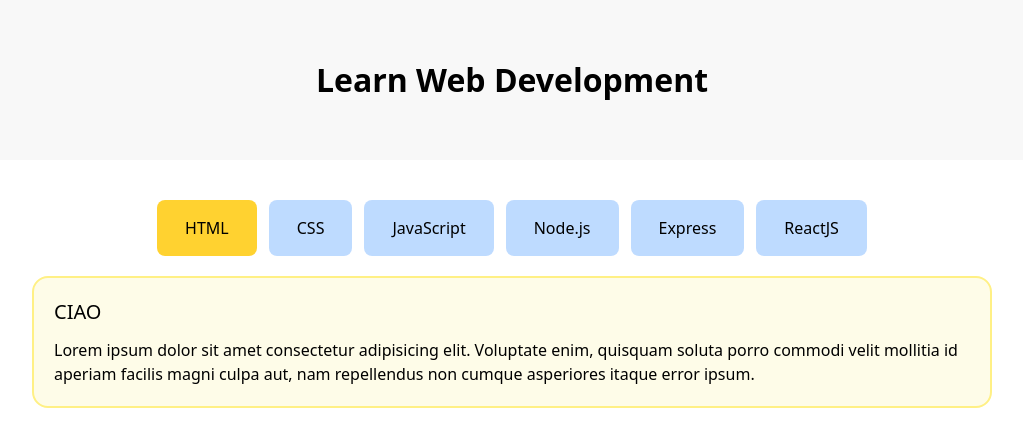
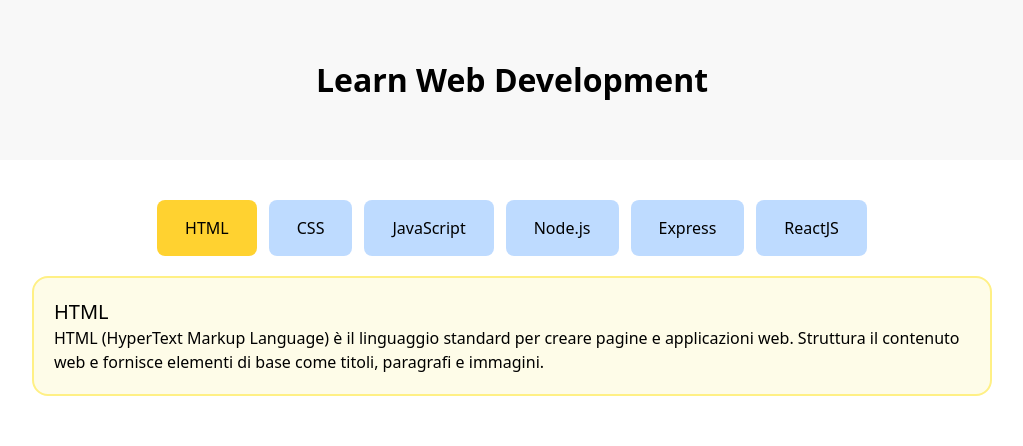
Before and after one commit to lorenzoferrante97/react-use-state, a React (Vite) app: page / in a window 1280 px wide. Shown: the top 446 px of the page, without its empty margins (128-1151 px from the left). Built offline with nearby package versions, Linux system fonts and the light colour scheme; a web font is replaced by a local one.

Commit message:
fix: deleted buttongroup comp + text container updated with correct info

```diff
--- a/src/components/Accordion.jsx
+++ b/src/components/Accordion.jsx
@@ -1,15 +1,41 @@
-
-import ButtonGroup from "./buttons/ButtonGroup";
+import { useState } from "react";
+import languages from "../data/languages";
+import Button from "./buttons/Button";
+// import ButtonGroup from "./buttons/ButtonGroup";
 import TextContainer from "./TextContainer";
 
 export default function Accordion () {
+
+    const [ activeLangId, setActiveLang ] = useState(1);
+
+    const changeActiveId = (activeId) => {
+        setActiveLang(activeId);
+    }
 
     return (
 
         <>
             <div className="flex flex-col items-center gap-5u">
-                <ButtonGroup />
-                <TextContainer />
+
+                <div className="flex flex-wrap justify-between lg:justify-center items-center gap-y-3u lg:gap-x-3u">
+                {
+                    languages.map( (language) => {
+                        return (
+                            <Button
+                                key={language.id}
+                                lang={language}
+                                type={ language.id === activeLangId ? "active" : "default" }
+                                // attivo funzione che imposta come linguaggio attivo l'id del button cliccato
+                                onClick={ () => changeActiveId(language.id) }
+                            />
+
+                    )})
+                }
+                </div>
+
+                {/* <ButtonGroup languages={languages} /> */}
+                <TextContainer languages={languages} activeLangId={activeLangId} />
+
             </div>
         </>
 
--- a/src/components/TextContainer.jsx
+++ b/src/components/TextContainer.jsx
@@ -1,14 +1,25 @@
 
 
-export default function TextContainer () {
+export default function TextContainer (props) {
 
+    const { languages, activeLangId } = props;
+
+    const activeLang = languages.find( (lang) => {
+        return lang.id === activeLangId;
+    } )
 
     return (
 
         <>
-            <div className="border-2 bg-yellow-50 w-full border-yellow-200 p-5u rounded-lg gap-3u flex flex-col lg:max-w-[80%]">
-                <p className="text-xl uppercase">Ciao</p>
-                <p className="font-light">Lorem ipsum dolor sit amet consectetur adipisicing elit. Voluptate enim, quisquam soluta porro commodi velit mollitia id aperiam facilis magni culpa aut, nam repellendus non cumque asperiores itaque error ipsum.</p>
+            <div className="border-2 bg-yellow-50 w-full border-yellow-200 p-5u rounded-lg gap-3u flex justify-center items-center lg:max-w-[80%]">
+                {/* <p className="text-xl uppercase">{}</p>
+                <p className="font-light">{}</p> */}
+
+                <div key={activeLang.id} className="w-full">
+                    <p className="text-xl uppercase">{activeLang.title}</p>
+                    <p className="font-light">{activeLang.description}</p>
+                </div>
+
             </div>
         </>
 
--- a/src/components/buttons/ButtonGroup.jsx
+++ b/src/components/buttons/ButtonGroup.jsx
@@ -1,13 +1,14 @@
 
 import { useState } from "react";
 
-import languages from "../../data/languages.js";
+
 import Button from "./Button";
 
 
-export default function ButtonGroup () {
+export default function ButtonGroup (props) {
 
 
+    const languages = props.languages;
     const [ activeLangId, setActiveLang ] = useState(1);
 
     const changeActiveId = (activeId) => {
```
